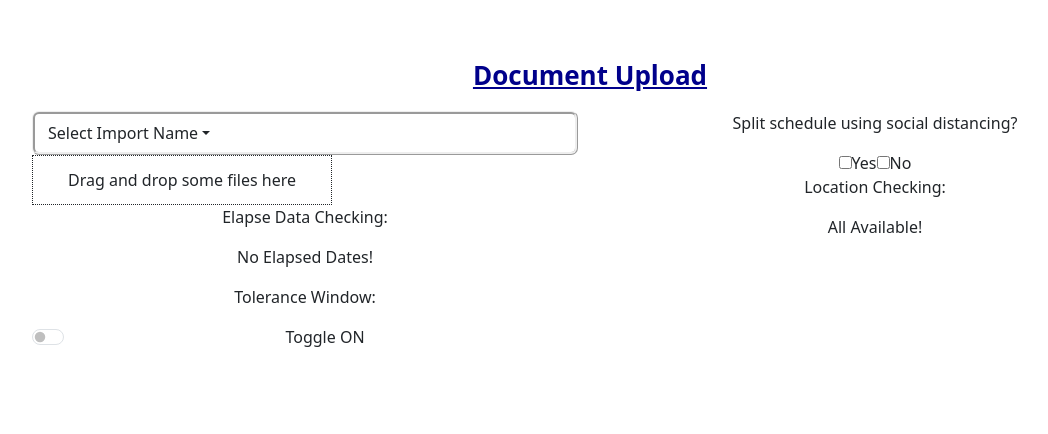
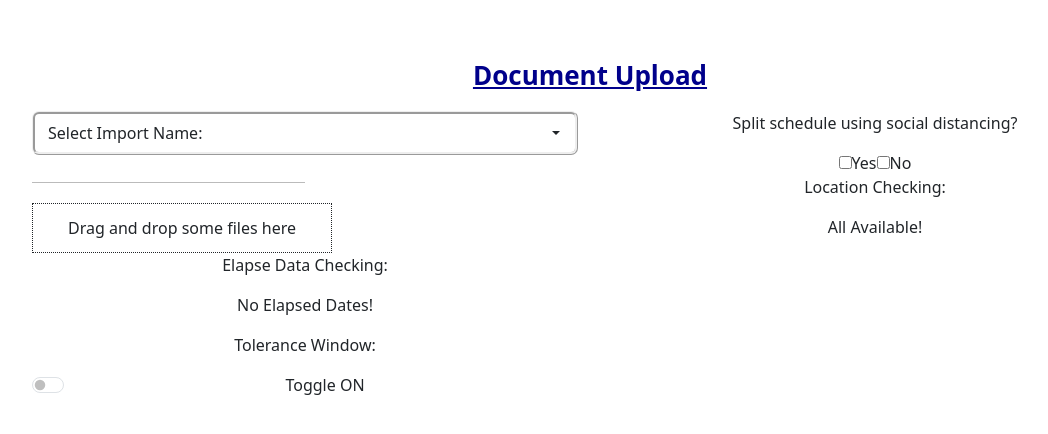
Before and after one commit to sodastereo87/Mockup, a React (Create React App) app: page / in a window 1280 px wide. Shown: the top 434 px of the page, without its empty margins (50-1098 px from the left). Built offline with nearby package versions, Linux system fonts and the light colour scheme.

Commit message:
adding some style

```diff
--- a/src/App.css
+++ b/src/App.css
@@ -18,3 +18,8 @@
   font-weight: bold;
   text-decoration: underline;
 }
+
+/* dropdown arrow */
+.dropdown-toggle::after {
+  margin-left: 350px !important;
+}
--- a/src/App.tsx
+++ b/src/App.tsx
@@ -21,11 +21,12 @@ function App() {
         <Row>
           {/* First column */}
           <Col>
-            <Row>
+            <Row >
               <Col>
                 <div>
                   <DropDown />
                 </div>
+                <div style={{ borderBottom: '1px solid #bbb', width: '50%', marginBottom: '20px'}}></div>
               </Col>
             </Row>
 
--- a/src/components/dropdown.module.css
+++ b/src/components/dropdown.module.css
@@ -4,6 +4,7 @@
           width: 100%;
           border-style: ridge;
           border-radius: 7px;
+          margin-bottom: 5%;
       }
 
       /* dropdowm menu options */
--- a/src/components/dropdown.tsx
+++ b/src/components/dropdown.tsx
@@ -6,7 +6,7 @@ function DropDown() {
   return (
     <Dropdown className={dropCSS.menu}>
       <Dropdown.Toggle variant="" id="dropdown-basic" >
-      Select Import Name
+      Select Import Name:
       </Dropdown.Toggle>
 
       <Dropdown.Menu className={dropCSS.menu2}>
```
